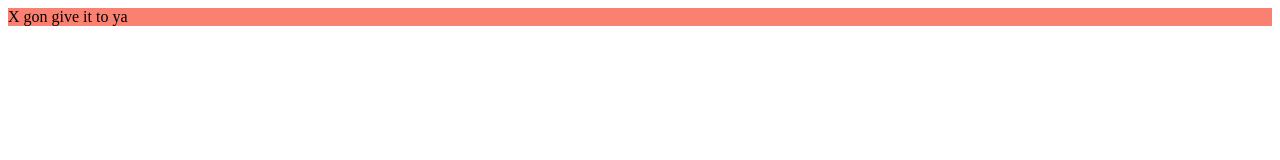
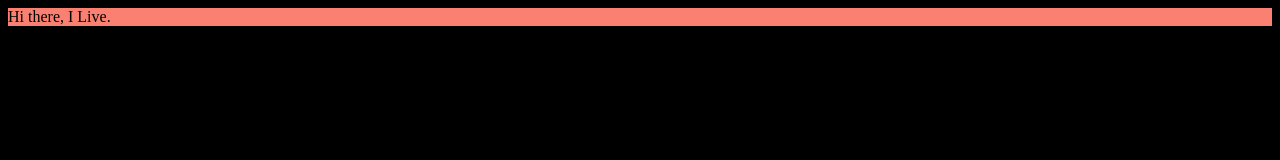
Before and after one commit to xavierolivares/xavierolivares.com, a React app: page / in a window 1280 px wide. Built offline with nearby package versions, Linux system fonts and the light colour scheme.

Commit message:
added a Homepage component

```diff
--- a/client/homepage.js
+++ b/client/homepage.js
@@ -0,0 +1,9 @@
+import React, {Component}
+from 'react'
+
+export class Homepage extends Component {
+    render () {
+        return <div className="tom">Hi there, I Live.</div>
+    }
+
+}
--- a/client/index.js
+++ b/client/index.js
@@ -1,7 +1,8 @@
 import React from 'react';
 import ReactDOM from 'react-dom';
+import { Homepage } from './homepage';
 
 ReactDOM.render(
-    <div>X gon give it to ya</div>,
+    <Homepage />,
     document.getElementById('app')
 );
--- a/public/main.css
+++ b/public/main.css
@@ -1,3 +1,7 @@
-div {
+.tom {
     background-color: salmon
 }
+
+html {
+    background-color: black
+}
```
Also changed, not shown: README.md, client/contact.js (added), client/portfolio.js (added), client/profile.js (added).
